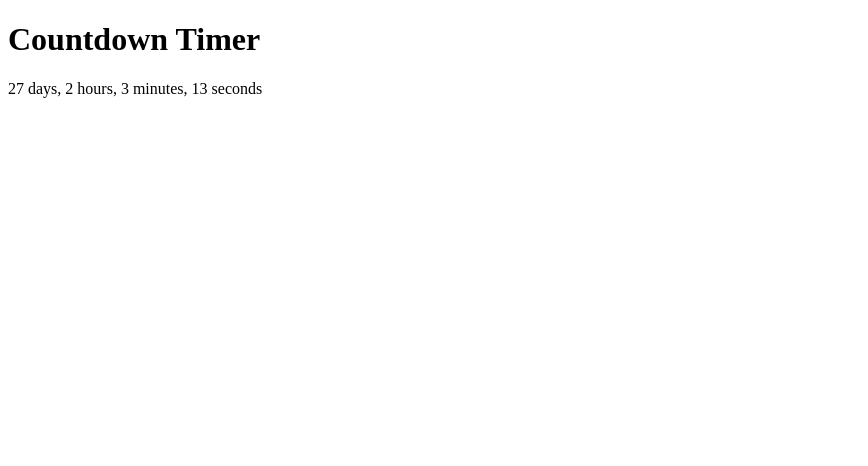
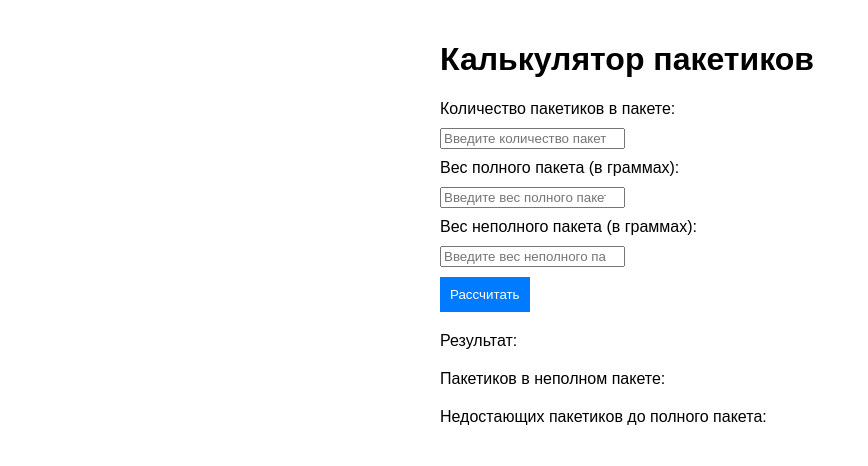
Before and after one commit to aalexred/timer, a plain HTML site: page index.html in a window 1280 px wide. Shown: the whole page, without its empty margins (0-868 px from the left). Drawn offline with Linux system fonts and the light colour scheme.

Commit message:
Update index.html

```diff
--- a/index.html
+++ b/index.html
@@ -1,41 +1,78 @@
 <!DOCTYPE html>
-<html>
-  <head>
-    <title>Countdown Timer</title>
-  </head>
-  <body>
-    <h1>Countdown Timer</h1>
-    <p id="countdown"></p>
+<html lang="ru">
+<head>
+    <meta charset="UTF-8">
+    <meta name="viewport" content="width=device-width, initial-scale=1.0">
+    <title>Калькулятор пакетиков</title>
+    <style>
+        body {
+            font-family: Arial, sans-serif;
+            max-width: 400px;
+            margin: 0 auto;
+            padding: 20px;
+        }
+
+        label, input, button {
+            display: block;
+            margin-bottom: 10px;
+        }
+
+        button {
+            background-color: #007bff;
+            color: #fff;
+            border: none;
+            padding: 10px;
+            cursor: pointer;
+        }
+
+        button:hover {
+            background-color: #0056b3;
+        }
+
+        p {
+            margin-top: 20px;
+        }
+    </style>
+</head>
+<body>
+    <h1>Калькулятор пакетиков</h1>
+
+    <label for="packetsPerPackage">Количество пакетиков в пакете:</label>
+    <input type="number" id="packetsPerPackage" placeholder="Введите количество пакетиков в пакете">
+
+    <label for="totalWeight">Вес полного пакета (в граммах):</label>
+    <input type="number" id="totalWeight" placeholder="Введите вес полного пакета">
+
+    <label for="partialWeight">Вес неполного пакета (в граммах):</label>
+    <input type="number" id="partialWeight" placeholder="Введите вес неполного пакета">
+
+    <button onclick="calculate()">Рассчитать</button>
+
+    <p>Результат:</p>
+    <p>Пакетиков в неполном пакете: <span id="packetsInPartialPackage"></span></p>
+    <p>Недостающих пакетиков до полного пакета: <span id="missingPackets"></span></p>
 
     <script>
-      // Set the date and time to count down to
-      const countdownDate = new Date('October 27, 2023 00:00:00').getTime();
+        function calculate() {
+            // Получаем значение из первого поля (количество пакетиков в пакете)
+            const packetsPerPackage = parseFloat(document.getElementById("packetsPerPackage").value);
 
-      // Update the countdown every second
-      const countdownTimer = setInterval(() => {
+            // Получаем значение из второго поля (вес полного пакета в граммах)
+            const totalWeight = parseFloat(document.getElementById("totalWeight").value);
 
-        // Get the current date and time
-        const now = new Date().getTime();
+            // Получаем значение из третьего поля (вес неполного пакета в граммах)
+            const partialWeight = parseFloat(document.getElementById("partialWeight").value);
 
-        // Calculate the time remaining
-        const timeRemaining = countdownDate - now;
+            // Вычисляем количество пакетиков в неполном пакете
+            const packetsInPartialPackage = (partialWeight / totalWeight) * packetsPerPackage;
 
-        // Calculate the days, hours, minutes, and seconds remaining
-        const days = Math.floor(timeRemaining / (1000 * 60 * 60 * 24));
-        const hours = Math.floor((timeRemaining % (1000 * 60 * 60 * 24)) / (1000 * 60 * 60));
-        const minutes = Math.floor((timeRemaining % (1000 * 60 * 60)) / (1000 * 60));
-        const seconds = Math.floor((timeRemaining % (1000 * 60)) / 1000);
+            // Вычисляем количество недостающих пакетиков до полного пакета
+            const missingPackets = Math.ceil(packetsPerPackage - packetsInPartialPackage);
 
-        // Display the countdown on the page
-        const countdownElement = document.getElementById('countdown');
-        countdownElement.innerHTML = `${days} days, ${hours} hours, ${minutes} minutes, ${seconds} seconds`;
-
-        // If the countdown is finished, display a message and clear the timer
-        if (timeRemaining < 0) {
-          clearInterval(countdownTimer);
-          countdownElement.innerHTML = 'Countdown finished!';
+            // Выводим результат на страницу
+            document.getElementById("packetsInPartialPackage").textContent = packetsInPartialPackage.toFixed(2);
+            document.getElementById("missingPackets").textContent = missingPackets;
         }
-      }, 1000);
     </script>
-  </body>
+</body>
 </html>
```
